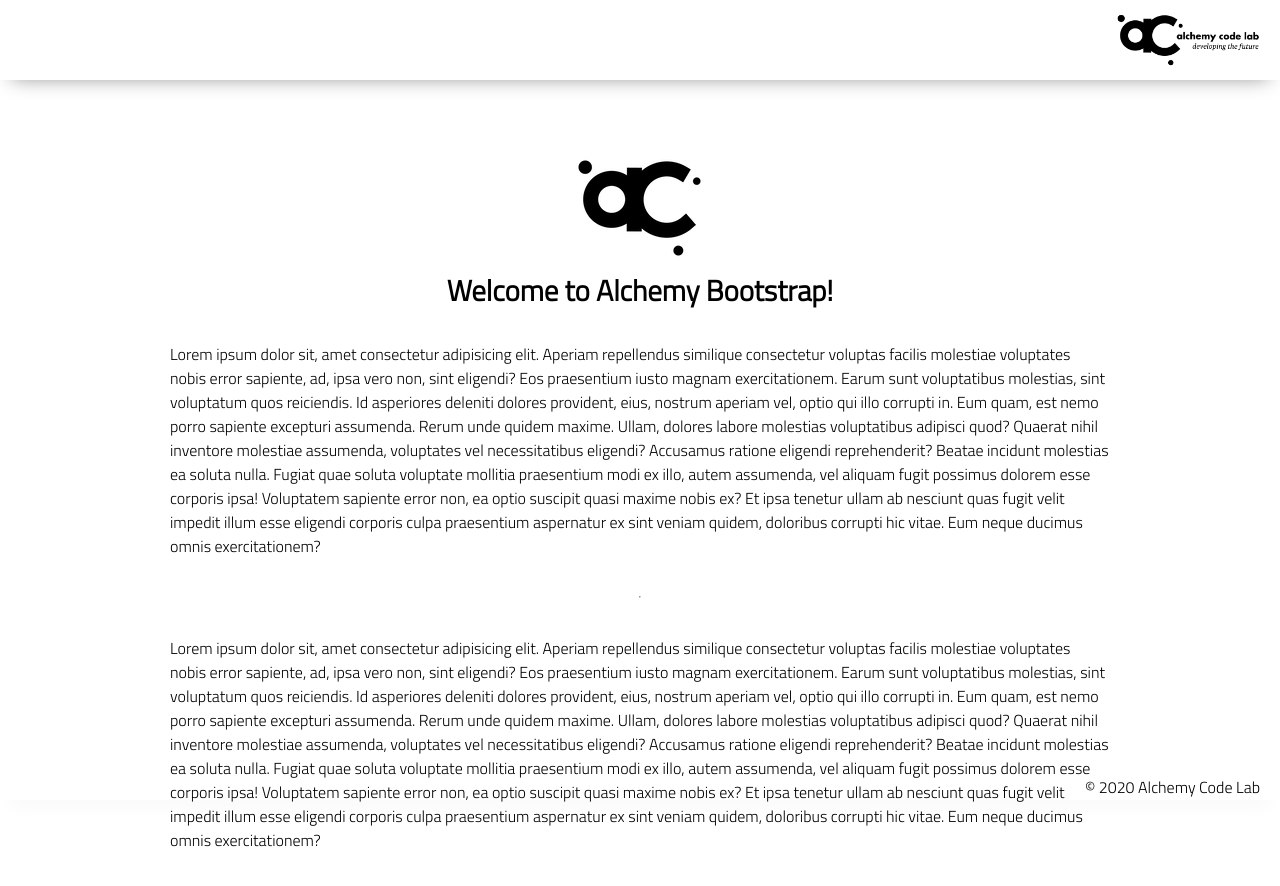
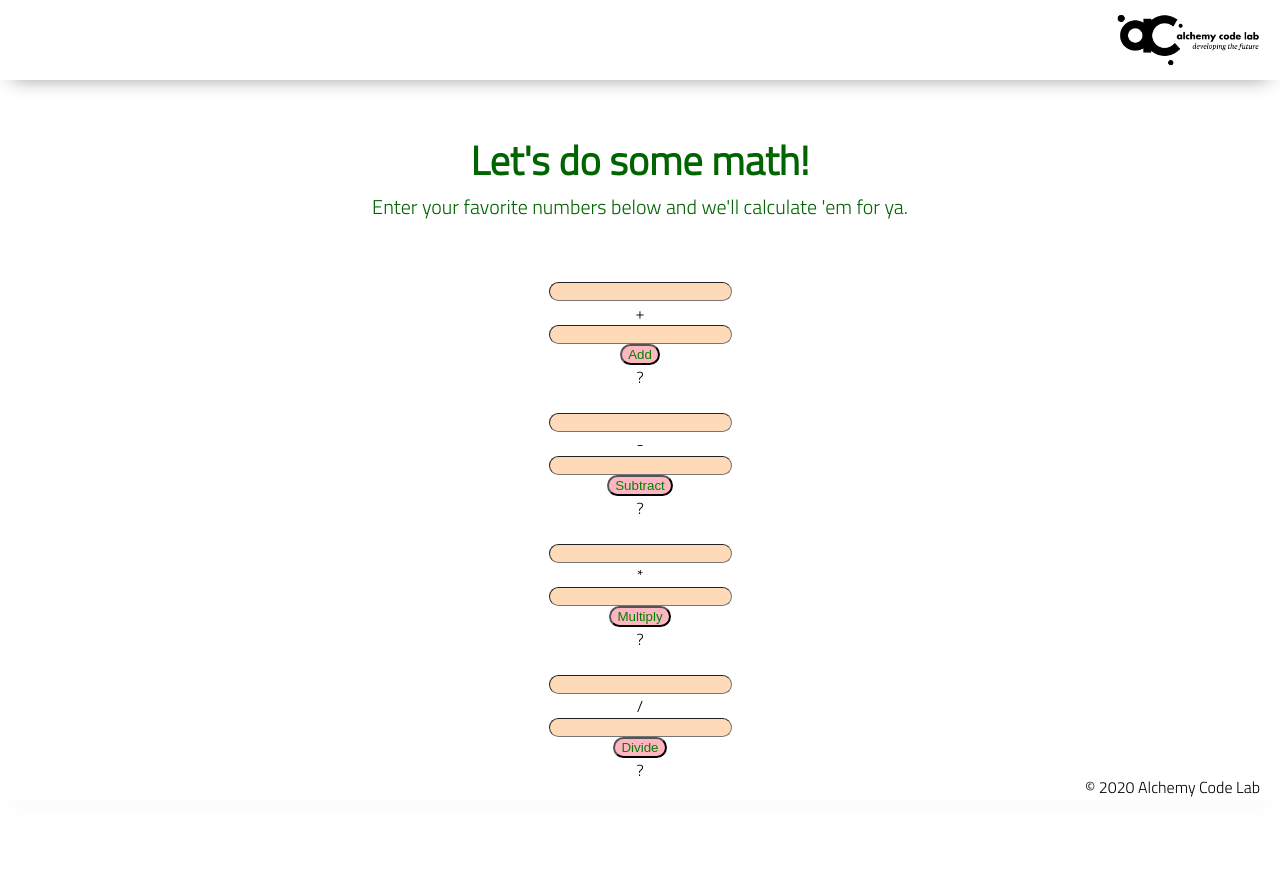
Before and after one commit to michellerenehey/lab-03b-calculator, a plain HTML site: page index.html in a window 1280 px wide. Drawn offline with Linux system fonts and the light colour scheme.

Commit message:
added full functionality

```diff
--- a/app.js
+++ b/app.js
@@ -1,12 +1,73 @@
-// ALCHEMY IDEAS
-// import functions and grab DOM elements
+// IMPORT FUNCTIONS
+import { add, sub, mult, div } from './utils.js';
 
-// initialize state
+// GRAB DOMS
+const addInput1El = document.getElementById ('add-input-1');
+const addInput2El = document.getElementById ('add-input-2');
+const addButtonEl = document.getElementById ('add-button');
+const addResultEl = document.getElementById ('add-result');
 
-// set event listeners
-  // get user input
-  // use user input to update state
-  // update DOM to reflect the new state
+const subInput1El = document.getElementById ('sub-input-1');
+const subInput2El = document.getElementById ('sub-input-2');
+const subButtonEl = document.getElementById ('sub-button');
+const subResultEl = document.getElementById ('sub-result');
+
+const multInput1El = document.getElementById ('mult-input-1');
+const multInput2El = document.getElementById ('mult-input-2');
+const multButtonEl = document.getElementById ('mult-button');
+const multResultEl = document.getElementById ('mult-result');
+
+const divInput1El = document.getElementById ('div-input-1');
+const divInput2El = document.getElementById ('div-input-2');
+const divButtonEl = document.getElementById ('div-button');
+const divResultEl = document.getElementById ('div-result');
+
+
+// TEST THE GRABBINGS
+console.log(addInput1El, addInput2El, addButtonEl, addResultEl);
+console.log(subInput1El, subInput2El, subButtonEl, subResultEl);
+console.log(multInput1El, multInput2El, multButtonEl, multResultEl);
+console.log(divInput1El, divInput2El, divButtonEl, divResultEl);
+
+// ADD CLICK EVENT TO BUTTON PUSH
+addButtonEl.addEventListener('click', () => {
+  // set a variable to hold the user's first input value
+  const firstValue = addInput1El.value;
+  // set a variable to hold the user's second input value
+  const secondValue = addInput2El.value;
+  // run the function, using the variables you just set
+  const sum = add(firstValue,secondValue);
+  // this output (sum) should be in the "addResultEl" space of HTML,
+  // so take sum and set it equal to that space (addResultEl),
+  // modified with the text of sum
+  addResultEl.textContent = sum;
+});
+
+subButtonEl.addEventListener('click', () => {
+  const firstValue = subInput1El.value;
+  const secondValue = subInput2El.value;
+  const result = sub(firstValue,secondValue);
+  subResultEl.textContent = result;
+});
+
+multButtonEl.addEventListener('click', () => {
+  const firstValue = multInput1El.value;
+  const secondValue = multInput2El.value;
+  const result = mult(firstValue, secondValue);
+  multResultEl.textContent = result;
+});
+
+divButtonEl.addEventListener('click', () => {
+  const firstValue = divInput1El.value;
+  const secondValue = divInput2El.value;
+  const result = div(firstValue, secondValue);
+  divResultEl.textContent = result;
+});
+
+// addButtonEl.addEventListener('click', () => {
+//   const addResult = add(addInput1El.value, addInput2El.value);
+//   addResultEl.textContent = addResult;
+// });
 
 
 // MY IDEAS
--- a/index.html
+++ b/index.html
@@ -19,48 +19,37 @@
         </div>
     </header>
     <main>
-        <section class="main-section">
-            <img class="main-logo" src="./assets/alchemy-logo.png" />
-            <h2>
-                Welcome to Alchemy Bootstrap!
-            </h2>
-
-            <p>
-                Lorem ipsum dolor sit, amet consectetur adipisicing elit. Aperiam repellendus similique consectetur
-                voluptas facilis molestiae voluptates nobis error sapiente, ad, ipsa vero non, sint eligendi? Eos
-                praesentium iusto magnam exercitationem.
-                Earum sunt voluptatibus molestias, sint voluptatum quos reiciendis. Id asperiores deleniti dolores
-                provident, eius, nostrum aperiam vel, optio qui illo corrupti in. Eum quam, est nemo porro sapiente
-                excepturi assumenda.
-                Rerum unde quidem maxime. Ullam, dolores labore molestias voluptatibus adipisci quod? Quaerat nihil
-                inventore molestiae assumenda, voluptates vel necessitatibus eligendi? Accusamus ratione eligendi
-                reprehenderit? Beatae incidunt molestias ea soluta nulla.
-                Fugiat quae soluta voluptate mollitia praesentium modi ex illo, autem assumenda, vel aliquam fugit
-                possimus dolorem esse corporis ipsa! Voluptatem sapiente error non, ea optio suscipit quasi maxime nobis
-                ex?
-                Et ipsa tenetur ullam ab nesciunt quas fugit velit impedit illum esse eligendi corporis culpa
-                praesentium aspernatur ex sint veniam quidem, doloribus corrupti hic vitae. Eum neque ducimus omnis
-                exercitationem?
-            </p>
-            <hr />
-            <p>
-                Lorem ipsum dolor sit, amet consectetur adipisicing elit. Aperiam repellendus similique consectetur
-                voluptas facilis molestiae voluptates nobis error sapiente, ad, ipsa vero non, sint eligendi? Eos
-                praesentium iusto magnam exercitationem.
-                Earum sunt voluptatibus molestias, sint voluptatum quos reiciendis. Id asperiores deleniti dolores
-                provident, eius, nostrum aperiam vel, optio qui illo corrupti in. Eum quam, est nemo porro sapiente
-                excepturi assumenda.
-                Rerum unde quidem maxime. Ullam, dolores labore molestias voluptatibus adipisci quod? Quaerat nihil
-                inventore molestiae assumenda, voluptates vel necessitatibus eligendi? Accusamus ratione eligendi
-                reprehenderit? Beatae incidunt molestias ea soluta nulla.
-                Fugiat quae soluta voluptate mollitia praesentium modi ex illo, autem assumenda, vel aliquam fugit
-                possimus dolorem esse corporis ipsa! Voluptatem sapiente error non, ea optio suscipit quasi maxime nobis
-                ex?
-                Et ipsa tenetur ullam ab nesciunt quas fugit velit impedit illum esse eligendi corporis culpa
-                praesentium aspernatur ex sint veniam quidem, doloribus corrupti hic vitae. Eum neque ducimus omnis
-                exercitationem?
-            </p>
-
+        <h1>Let's do some math!</h1>
+        <h3>Enter your favorite numbers below and we'll calculate 'em for ya.</h3>
+        <section>
+            <!-- ADDITION -->
+            <input id="add-input-1">
+            +
+            <input id="add-input-2">
+            <button id ="add-button">Add</button>
+            <div id="add-result">?</div>
+            <br>
+             <!-- SUBTRACTION -->
+            <input id="sub-input-1">
+            -
+            <input id="sub-input-2">
+            <button id ="sub-button">Subtract</button>
+            <div id="sub-result">?</div>
+            <br>
+            <!-- MULTIPLICATION -->
+            <input id="mult-input-1">
+            *
+            <input id="mult-input-2">
+            <button id ="mult-button">Multiply</button>
+            <div id="mult-result">?</div>
+            <br>
+            <!-- DIVISION -->
+            <input id="div-input-1">
+            /
+            <input id="div-input-2">
+            <button id ="div-button">Divide</button>
+            <div id="div-result">?</div>
+            <br>
         </section>
     </main>
     <footer>
--- a/styles/style.css
+++ b/styles/style.css
@@ -111,3 +111,29 @@ footer {
     }
 
   }
+
+button {
+    color: green;
+    background-color: lightpink;
+    border-radius: 20px;
+}
+
+input {
+    border-radius: 20px;
+    border-width: thin;
+    background-color: peachpuff;
+}
+
+h1 {
+    color: darkgreen;
+    font-size: 40px;
+    font-weight: bold;
+    justify-content: center;
+    align-content: center;
+    margin-top: 50px;
+}
+
+h3 {
+    color: darkgreen;
+    font-size: 20px;
+}
```
Also changed, not shown: test/example.test.js (+2 -0 lines).
